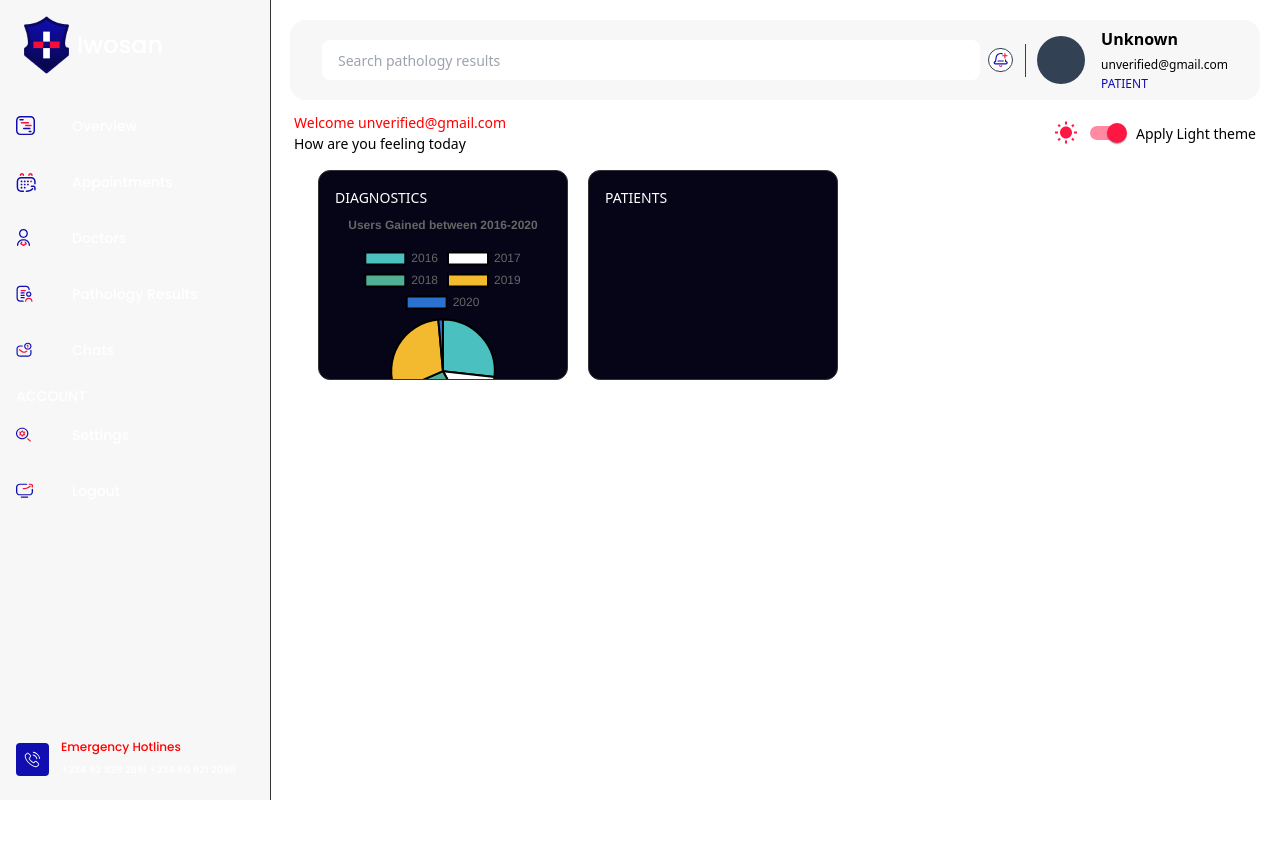
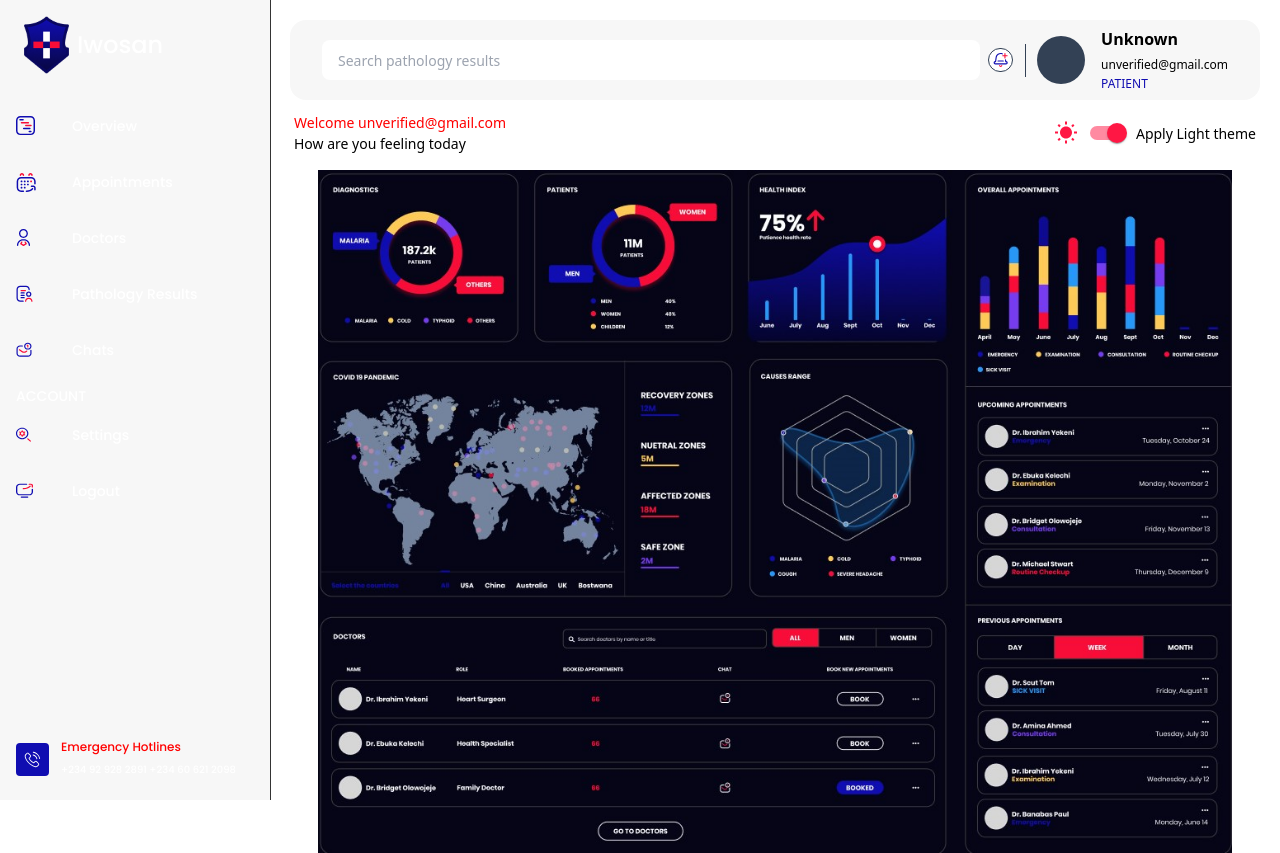
Before and after one commit to MaywedaDev/tractrac_health_app, a React (Vite) app: page /dashboard in a window 1280 px wide. Before the commit the page ends 800 px from the top, so only its background shows below. Built offline with nearby package versions, Linux system fonts and the light colour scheme.

Commit message:
Updated Code

```diff
--- a/src/pages/Dashboard.jsx
+++ b/src/pages/Dashboard.jsx
@@ -9,8 +9,8 @@ const Dashboard = () => {
     return (
         <Layout>
             <div className="px-6 w-full h-full">
-                <StatCharts />
-                {/* <img className="w-full h-full" src={user.theme ? darkAsset : asset} alt="" /> */}
+                {/* <StatCharts /> */}
+                <img className="w-full h-full" src={user.theme ? darkAsset : asset} alt="" />
             </div>
 
         </Layout>
```
